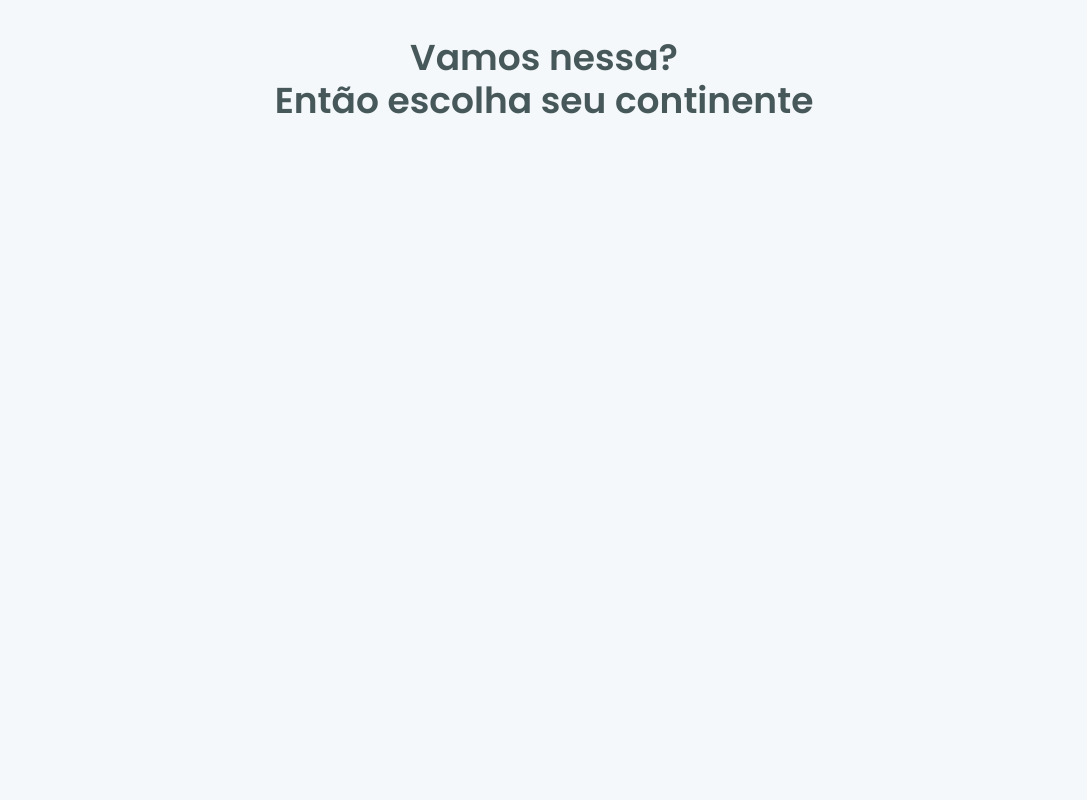
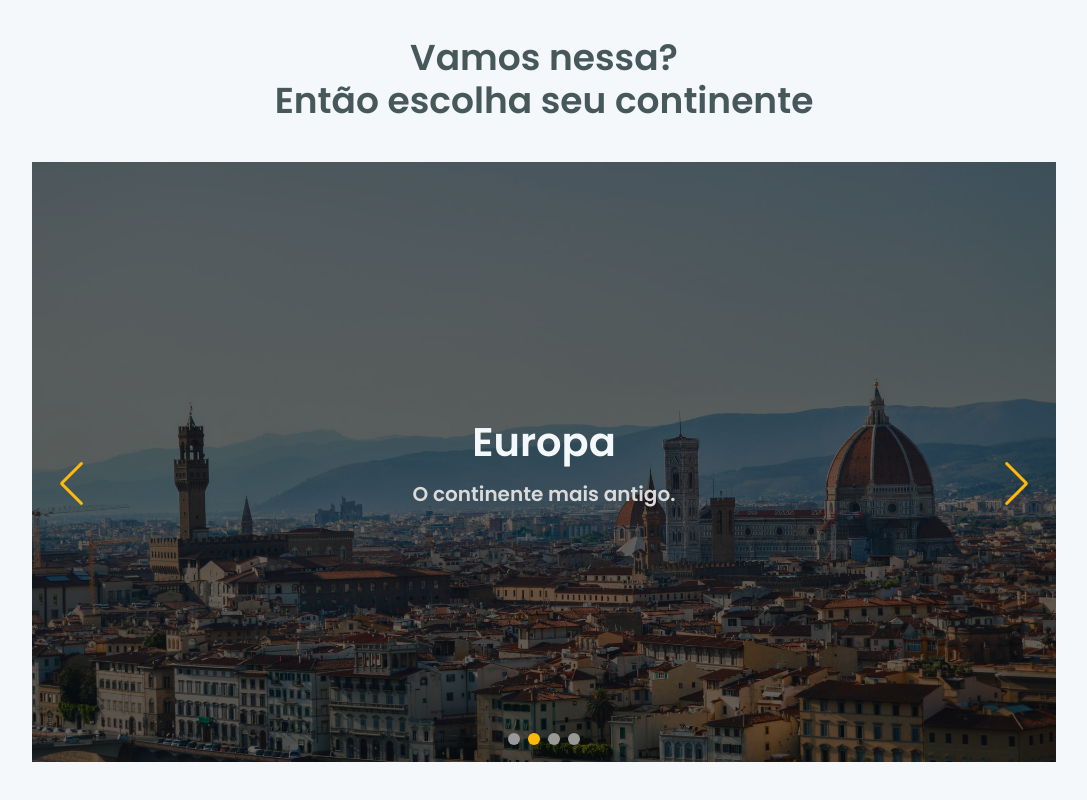
Before and after one commit to paulorobinson/worldtrip_ignite_react, a Next.js app: page / in a window 1280 px wide. Shown: the part 660-1460 px from the top of the page, without its empty margins (96-1183 px from the left). Before the commit the page ends 822 px from the top, so only its background shows below. Built offline with nearby package versions, Linux system fonts and the light colour scheme.

Commit message:
Finish Carousel with swiper

```diff
--- a/package.json
+++ b/package.json
@@ -14,7 +14,8 @@
     "framer-motion": "^5.6.0",
     "next": "12.0.8",
     "react": "17.0.2",
-    "react-dom": "17.0.2"
+    "react-dom": "17.0.2",
+    "swiper": "^7.4.1"
   },
   "devDependencies": {
     "@types/node": "^17.0.10",
--- a/src/pages/_app.tsx
+++ b/src/pages/_app.tsx
@@ -1,6 +1,12 @@
 import { ChakraProvider } from '@chakra-ui/react';
 import { AppProps } from 'next/app';
 import { theme } from '../styles/theme';
+
+import 'swiper/css';
+import 'swiper/css/navigation';
+import 'swiper/css/pagination';
+
+import '../styles/swiper.css';
 
 function MyApp({ Component, pageProps }: AppProps) {
   return (
--- /dev/null
+++ b/src/pages/components/Carousel/CarouselItem.tsx
@@ -0,0 +1,64 @@
+import { Flex, Heading } from '@chakra-ui/react';
+import Link from 'next/link';
+
+interface CarouselItemProps {
+  image: string;
+  title: string;
+  description: string;
+}
+
+export const CarouselItem = ({
+  image,
+  title,
+  description,
+}: CarouselItemProps) => {
+  return (
+    <Link href="./" passHref>
+      <Flex
+        as="a"
+        w="100%"
+        minH={{ base: '400', lg: '500', xl: '600' }}
+        flexDirection="column"
+        justify="center"
+        align="center"
+        bgImage={image}
+        bgSize="cover"
+        bgPos="center"
+        zIndex="0"
+        _after={{
+          content: '""',
+          position: 'absolute',
+          bottom: '0',
+          left: '0',
+          right: '0',
+          height: '100%',
+          background: 'rgba(0,0,0,0.6)',
+        }}
+      >
+        <Flex
+          zIndex="1"
+          display="flex"
+          flexDirection="column"
+          justify="center"
+          align="center"
+        >
+          <Heading
+            fontSize={{ base: '30', md: '32', lg: '36', xl: '40' }}
+            fontWeight="bold"
+            color="gray.200"
+            marginBottom="4"
+          >
+            {title}
+          </Heading>
+          <Heading
+            fontSize={{ base: '15', md: '16', lg: '18', xl: '20' }}
+            fontWeight="bold"
+            color="gray.300"
+          >
+            {description}
+          </Heading>
+        </Flex>
+      </Flex>
+    </Link>
+  );
+};
--- /dev/null
+++ b/src/pages/components/Carousel/index.tsx
@@ -0,0 +1,48 @@
+import { Swiper, SwiperSlide } from 'swiper/react';
+
+import SwiperCore, { Navigation, Pagination, Autoplay } from 'swiper';
+import { CarouselItem } from './CarouselItem';
+
+SwiperCore.use([Navigation, Pagination, Autoplay]);
+
+export const Carousel = () => {
+  return (
+    <Swiper
+      slidesPerView={1}
+      spaceBetween={0}
+      navigation
+      pagination={{ clickable: true }}
+      autoplay={{ delay: 2000 }}
+      loop={true}
+    >
+      <SwiperSlide>
+        <CarouselItem
+          title="Europa"
+          description="O continente mais antigo."
+          image="./images/continents/europe.jpg"
+        />
+      </SwiperSlide>
+      <SwiperSlide>
+        <CarouselItem
+          title="Europa"
+          description="O continente mais antigo."
+          image="./images/continents/europe.jpg"
+        />
+      </SwiperSlide>
+      <SwiperSlide>
+        <CarouselItem
+          title="Europa"
+          description="O continente mais antigo."
+          image="./images/continents/europe.jpg"
+        />
+      </SwiperSlide>
+      <SwiperSlide>
+        <CarouselItem
+          title="Europa"
+          description="O continente mais antigo."
+          image="./images/continents/europe.jpg"
+        />
+      </SwiperSlide>
+    </Swiper>
+  );
+};
--- a/src/pages/index.tsx
+++ b/src/pages/index.tsx
@@ -1,9 +1,12 @@
-import { Box, Flex, Heading } from '@chakra-ui/react';
+import { Flex, Heading } from '@chakra-ui/react';
+
 import type { NextPage } from 'next';
 import Head from 'next/head';
+
 import { Banner } from './components/Banner';
 import { Divider } from './components/Divider';
 import Header from './components/Header';
+import { Carousel } from './components/Carousel';
 import { TravelTypes } from './components/TravelTypes';
 
 const Home: NextPage = () => {
@@ -31,6 +34,15 @@ const Home: NextPage = () => {
             Então escolha seu continente
           </Heading>
         </Flex>
+
+        <Flex
+          w="100%"
+          // h="500"
+          px={{ base: '0', lg: '32' }}
+          paddingBottom={{ base: '8', lg: '10' }}
+        >
+          <Carousel />
+        </Flex>
       </Flex>
     </>
   );
--- /dev/null
+++ b/src/styles/swiper.css
@@ -0,0 +1,23 @@
+.swiper-button-prev,
+.swiper-button-next {
+  color: #ffba08;
+  margin: 0 1rem;
+}
+
+@media (max-width: 960px) {
+  .swiper-button-prev::after,
+  .swiper-button-next::after {
+    font-size: 2.2rem;
+  }
+}
+
+.swiper-pagination-bullet {
+  height: 12px;
+  width: 12px;
+  background-color: #999999;
+  opacity: 1;
+}
+
+.swiper-pagination-bullet-active {
+  background-color: #ffba08;
+}
```
Also changed, not shown: public/images/continents/europe.jpg (added), 1 other file (tests, documents, lock files or other folders).
